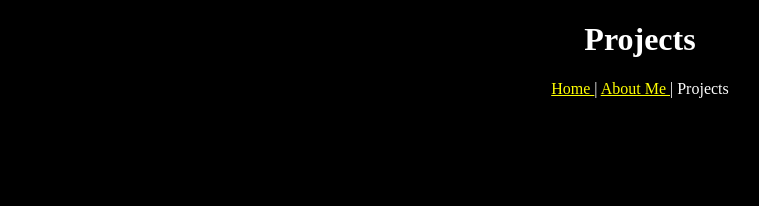
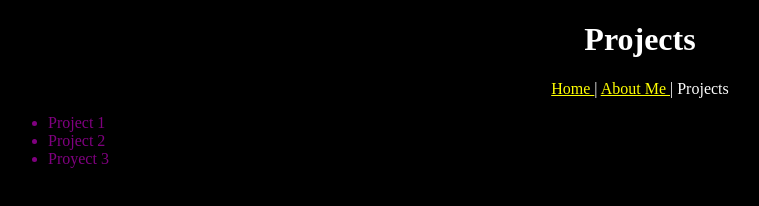
Before and after one commit to oluthje/oluthje.github.io, a plain HTML site: page projects.html in a window 1280 px wide. Shown: the whole page, without its empty margins (0-759 px from the left). Drawn offline with Linux system fonts and the light colour scheme.

Commit message:
Added small things

```diff
--- a/projects.html
+++ b/projects.html
@@ -26,14 +26,15 @@
 			<a style="color: white;">
 				Projects
 			</a>
+			</nav>
 
-			<section>
+			<section style="color: purple;">
 				<ul>
-					<li>
+					<li>Project 1
+					<li>Project 2
+					<li>Proyect 3
 				</ul>
 			</section>
 
-		</nav>
-
 	</body>
 </html>
```
